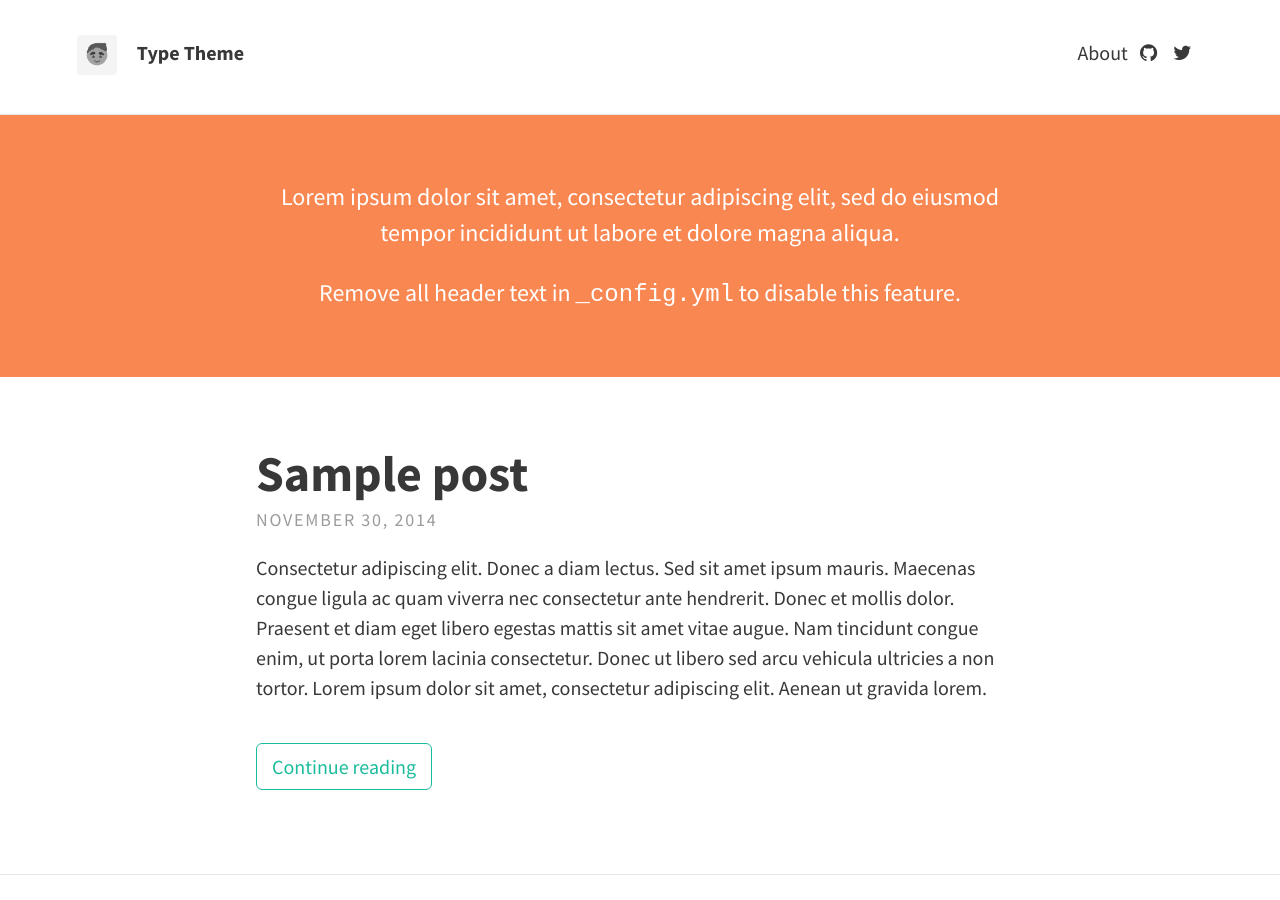
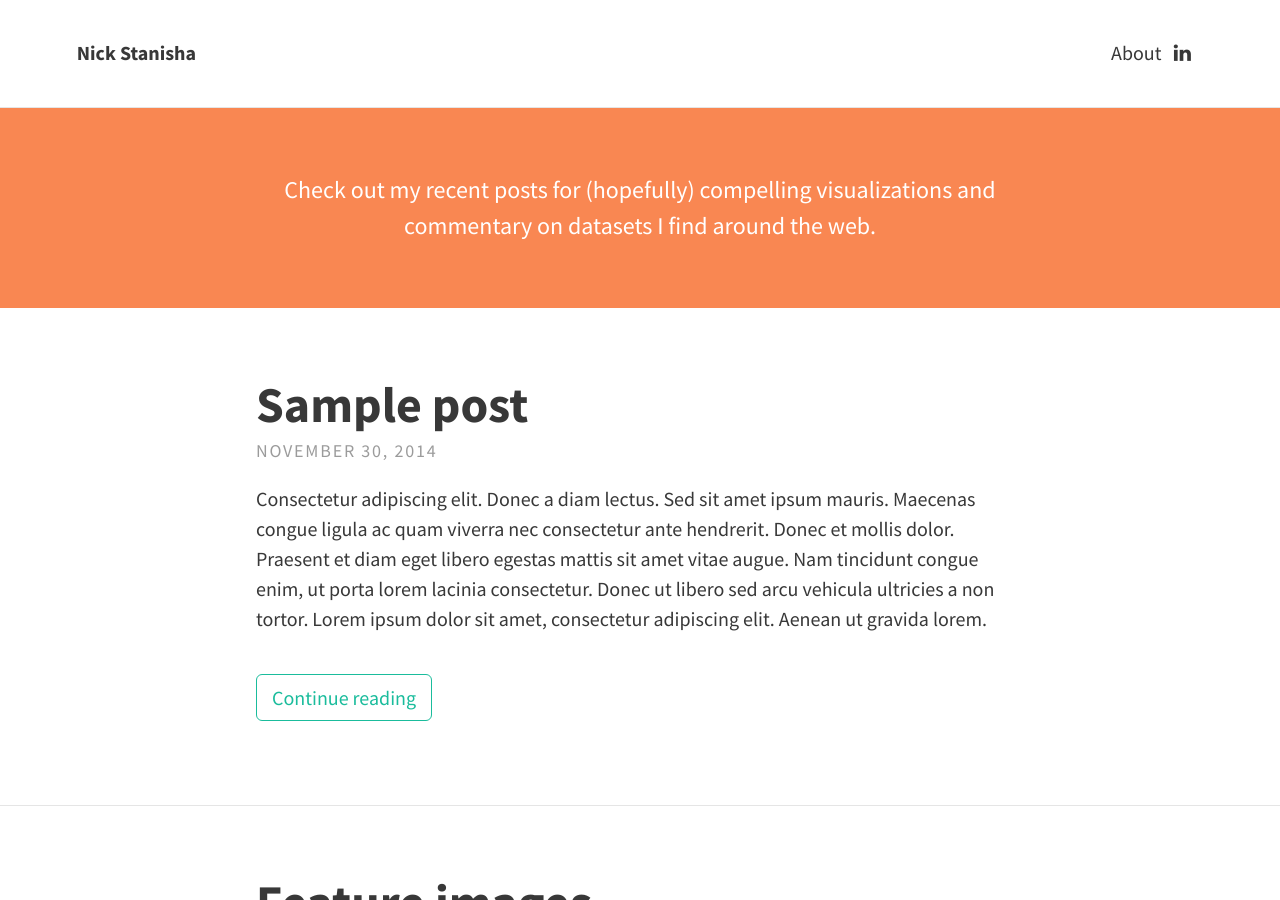
Before and after one commit to nickstanisha/nickstanisha.github.io, a Jekyll site: the page built from index.html, in a window 1280 px wide and 900 px high. Built offline with Jekyll 4.4.1, drawn with Linux system fonts in a browser that asks for light colours; nearby versions of some CDN libraries; the list of posts is cut into pages by our own code.

Commit message:
Personlized links, added description

```diff
--- a/_config.yml
+++ b/_config.yml
@@ -1,20 +1,18 @@
 # SITE CONFIGURATION
 baseurl: "" # the subpath of your site, e.g. /blog/
-url: "http://example.com" # the base hostname & protocol for your site
+url: "https://nickstanisha.github.io" # the base hostname & protocol for your site
 
 # THEME-SPECIFIC CONFIGURATION
 theme:
   # Meta
-  title: Type Theme
-  avatar: avatar.png
+  title: Nick Stanisha
+  avatar:
   gravatar: # Email MD5 hash
-  description: "A website with blog posts and pages" # used by search engines
+  description: "Nick Stanisha's data visualization scribbles" # used by search engines
 
   # Header and footer text
   header_text: >
-     <p>Lorem ipsum dolor sit amet, consectetur adipiscing elit, sed do eiusmod tempor incididunt ut labore et dolore magna aliqua.</p>
-
-     <p>Remove all header text in <code>_config.yml</code> to disable this feature.</p>
+     <p>Check out my recent posts for (hopefully) compelling visualizations and commentary on datasets I find around the web.</p>
   header_text_feature_image:
   footer_text: >
    Powered by <a href="http://jekyllrb.com">Jekyll</a> with <a href="https://rohanchandra.github.io/project/type/">Type Theme</a>
@@ -27,17 +25,17 @@ theme:
   dribbble:
   facebook:
   flickr:
-  github: "rohanchandra/type-theme"
+  github:
   google_plus:
   instagram:
-  linkedin:  # Full URL
+  linkedin:  https://www.linkedin.com/in/nickstanisha
   pinterest:
   reddit:
   soundcloud:
   stack_exchange:  # Full URL
   steam:
   tumblr:
-  twitter: "twitter"
+  twitter:
   wordpress:
   youtube:
 
```
